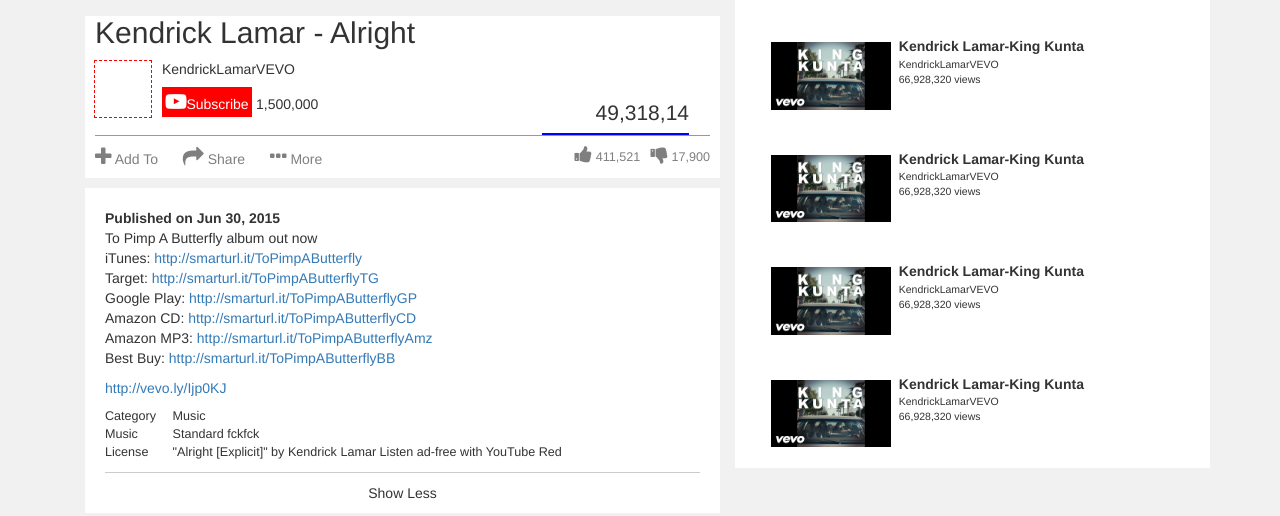
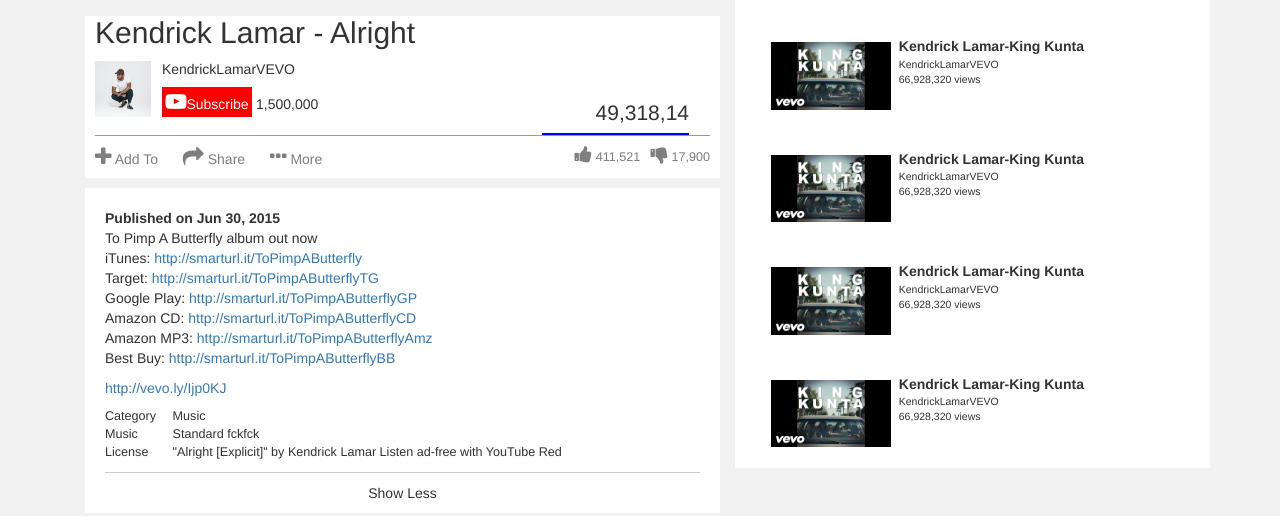
Before and after one commit to kbharg/youtube_page, a plain HTML site: page index.html in a window 1280 px wide. Shown: the part 424-940 px from the top of the page. Drawn offline with nearby package versions, Linux system fonts and the light colour scheme.

Commit message:
fixed howards shitty as jpeg

```diff
--- a/css/style.css
+++ b/css/style.css
@@ -33,9 +33,11 @@
 	height: 4em;
 	width: 4em;
 	display: inline-block;
-	outline: 1px dashed red;
 	vertical-align: top;
 	margin-bottom: 18px;
+}
+.userPic img{
+	max-width: 100%
 }
 .left .userInfo .userSubby .nameAndStuff {
 	height: 4em;
--- a/index.html
+++ b/index.html
@@ -41,7 +41,7 @@
 						<div class="leftie">
 							<div class="userSubby">
 								<div class="userPic">
-									<img src="#" alt="">
+									<img src="img/kendrick lamar.jpg" alt="">
 								</div>
 								<div class="nameAndStuff">
 									<h5>KendrickLamarVEVO</h5>
```
Also changed, not shown: img/kendrick lamar.jpg (added).
